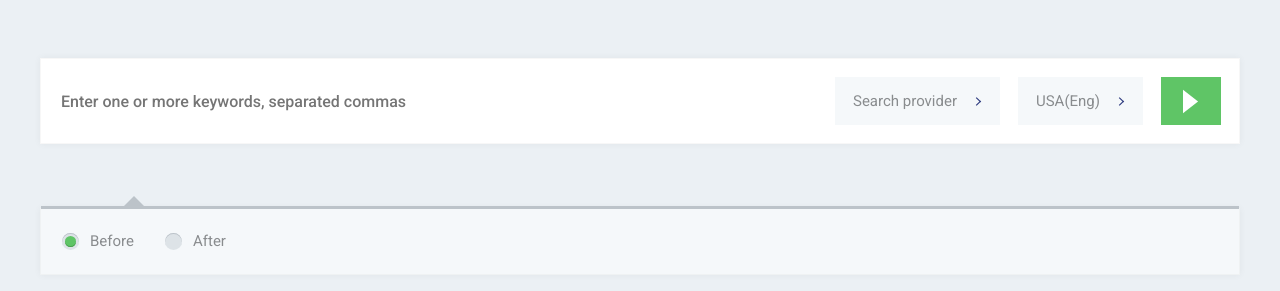
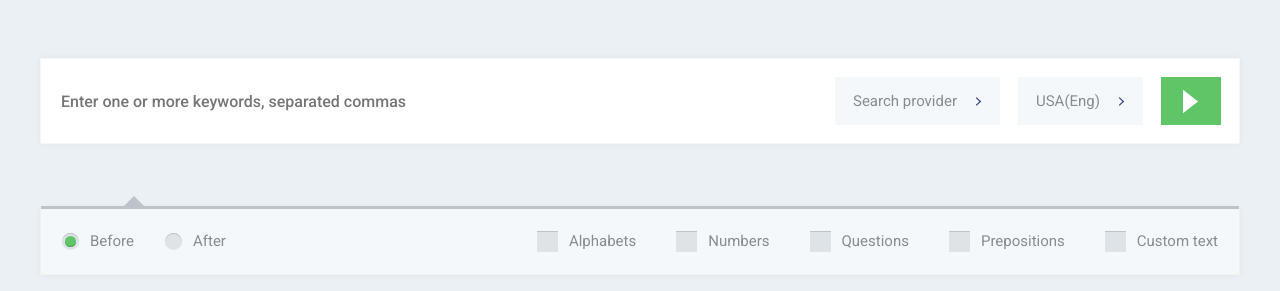
Before and after one commit to kuzmenkoa/kparser, a website: page app/index.html in a window 1280 px wide. Shown: the part 201-492 px from the top of the page. Drawn offline with nearby package versions, Linux system fonts and the light colour scheme; files that its build step writes are made by us from their sources.

Commit message:
Накидал чекбоксы

```diff
--- a/app/sass/_content.sass
+++ b/app/sass/_content.sass
@@ -72,10 +72,14 @@
 
 		.form-addon
 			position: relative
+			display: flex
+			justify-content: space-between
 			margin-top: 64px
 			width: 100%
 			height: 67px
 			box-sizing: border-box
+			font-size: 15px
+			color: $lightgray
 			background-color: $verylightgray
 			border: 1px solid rgba(214, 214, 214, 0.2)
 			box-shadow: 0 0 7px rgba(0, 48, 40, 0.05)
@@ -106,6 +110,9 @@
 
 				.form-addon__radio
 					position: relative
+					display: flex
+					align-items: center
+					height: 17px
 					&:last-child
 						margin-left: 31px
 					&:hover
@@ -121,9 +128,6 @@
 						position: relative
 						z-index: 9
 						padding-left: 28px
-						font-size: 15px
-						color: $lightgray
-						transition: all 250s linear
 						cursor: pointer
 
 					input:checked ~ .form-addon__check::before
@@ -135,10 +139,9 @@
 						top: 0
 						left: 0
 						z-index: 5
-						border-radius: 100%
-
 						width: 17px
 						height: 17px
+						border-radius: 50%
 						background-color: #dde3e7
 						box-shadow: inset 0 1px 0 #bcc3c9
 
@@ -155,3 +158,60 @@
 						box-shadow: inset 0 -1px 0 #4ba051
 						opacity: 0
 						content: ''
+
+			.form-addon__checkbox-wrapper
+				display: flex
+				align-items: center
+				padding: 0 21px
+				height: 100%
+
+				.form-addon__checkbox
+					position: relative
+					display: flex
+					align-items: center
+					height: 21px
+					&:not(:first-child)
+						margin-left: 40px
+					&:hover
+						.form-addon__check::before
+							opacity: 0.5
+
+					input
+						position: absolute
+						visibility: hidden
+
+					label
+						display: block
+						position: relative
+						z-index: 9
+						padding-left: 32px
+						cursor: pointer
+
+					input:checked ~ .form-addon__check::before
+						opacity: 1
+
+					.form-addon__check
+						position: absolute
+						display: block
+						top: 0
+						left: 0
+						z-index: 5
+						width: 21px
+						height: 21px
+						background-color: #dde3e7
+						box-shadow: inset 0 1px 0 #bcc3c9
+
+					.form-addon__check::before
+						display: flex
+						justify-content: center
+						align-items: center
+						position: absolute
+						margin: auto
+						top: 3px
+						left: 3px
+						width: 15px
+						height: 15px
+						background-color: $green
+						box-shadow: inset 0 -1px 0 #4ba051
+						opacity: 0
+						content: url("../img/ico/check.png")
--- a/app/templates/_content.html
+++ b/app/templates/_content.html
@@ -34,6 +34,43 @@
 					</div>
 				</div>
 			</div>
+			<div class="form-addon__checkbox-wrapper">
+				<div class="form-addon__checkbox">
+					<input type="checkbox" id="alphabets" name="form-addon__checkbox">
+					<label for="alphabets">Alphabets</label>
+					<div class="form-addon__check">
+						<div class="form-addon__inside"></div>
+					</div>
+				</div>
+				<div class="form-addon__checkbox">
+					<input type="checkbox" id="numbers" name="form-addon__checkbox">
+					<label for="numbers">Numbers</label>
+					<div class="form-addon__check">
+						<div class="form-addon__inside"></div>
+					</div>
+				</div>
+				<div class="form-addon__checkbox">
+					<input type="checkbox" id="questions" name="form-addon__checkbox">
+					<label for="questions">Questions</label>
+					<div class="form-addon__check">
+						<div class="form-addon__inside"></div>
+					</div>
+				</div>
+				<div class="form-addon__checkbox">
+					<input type="checkbox" id="prepositions" name="form-addon__checkbox">
+					<label for="prepositions">Prepositions</label>
+					<div class="form-addon__check">
+						<div class="form-addon__inside"></div>
+					</div>
+				</div>
+				<div class="form-addon__checkbox">
+					<input type="checkbox" id="custom-text" name="form-addon__checkbox">
+					<label for="custom-text">Custom text</label>
+					<div class="form-addon__check">
+						<div class="form-addon__inside"></div>
+					</div>
+				</div>
+			</div>
 		</div>
 	</div>
 </div>
```
Also changed, not shown: app/img/ico/check.png (added).
